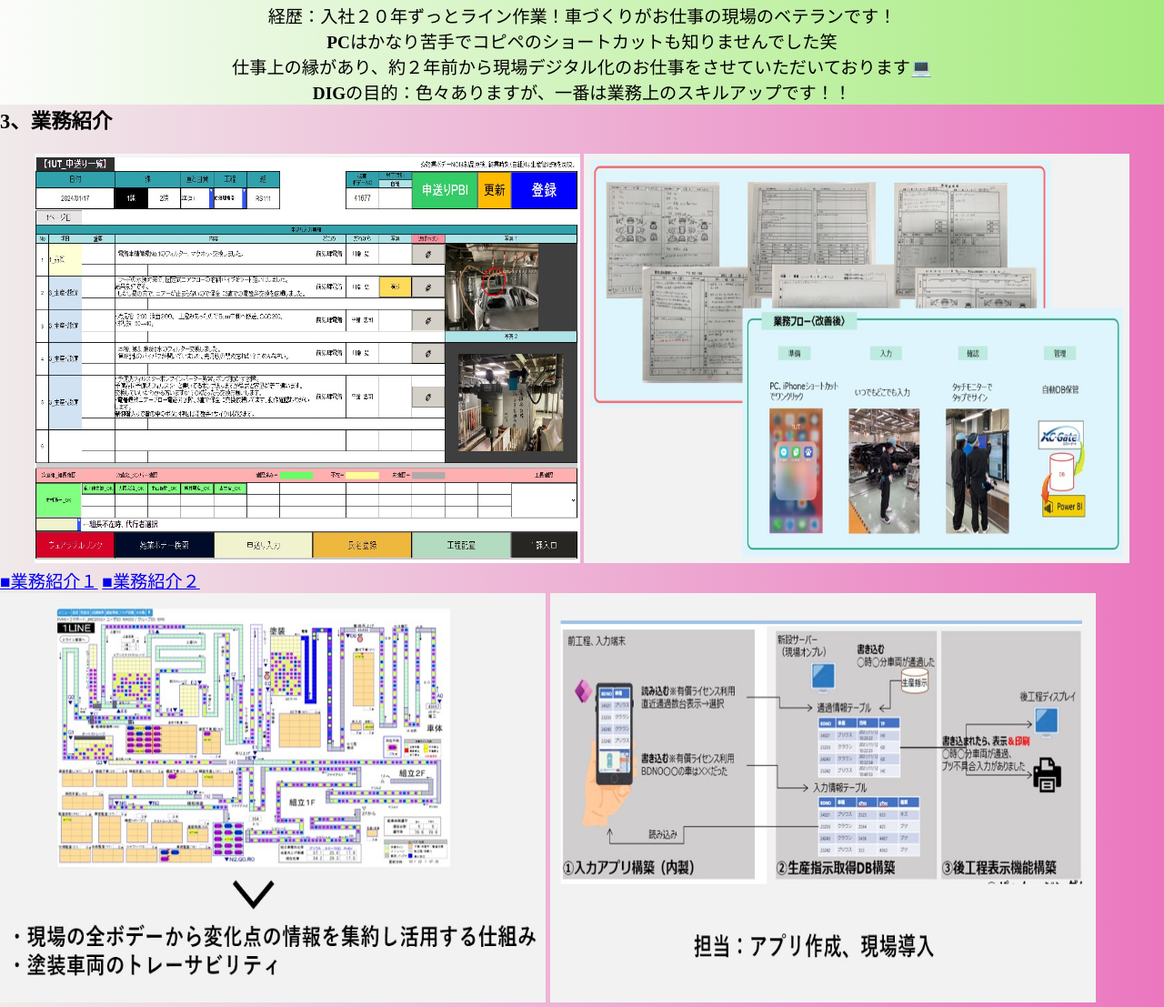
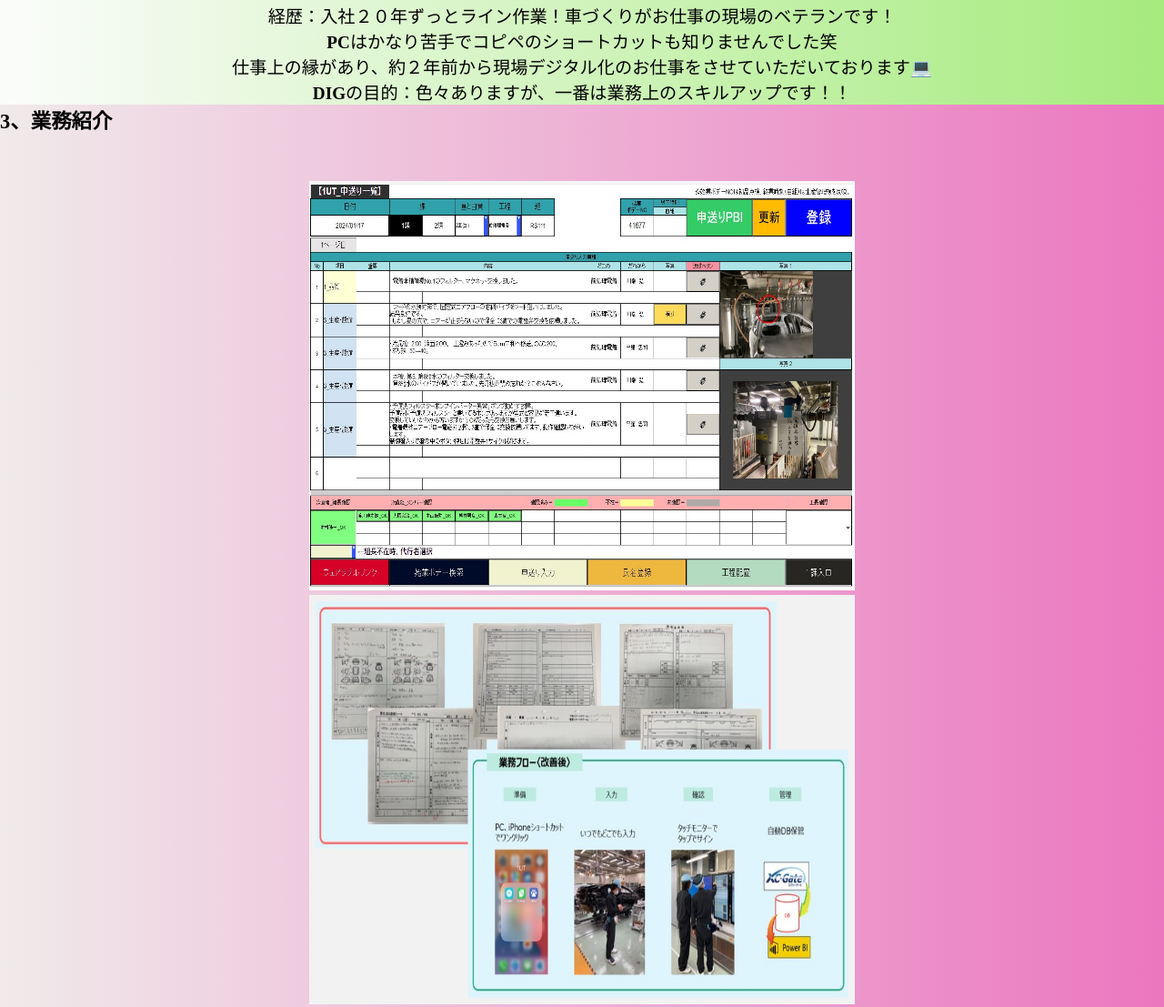
Before and after one commit to yuichirokimoto/yuichirokimoto.fnd25, a plain HTML site: page index.html in a window 1280 px wide. Shown: the part 1885-2992 px from the top of the page at 91% size. Drawn offline with Linux system fonts and the light colour scheme; grey boxes are pictures that could not be loaded.

Commit message:
Update style.css

```diff
--- a/style.css
+++ b/style.css
@@ -169,4 +169,7 @@
 
 .gyomu-pic{
     text-align: center;
+    width: 50%;
+    margin: 30px auto;
+    align-items: center;
 }
```
